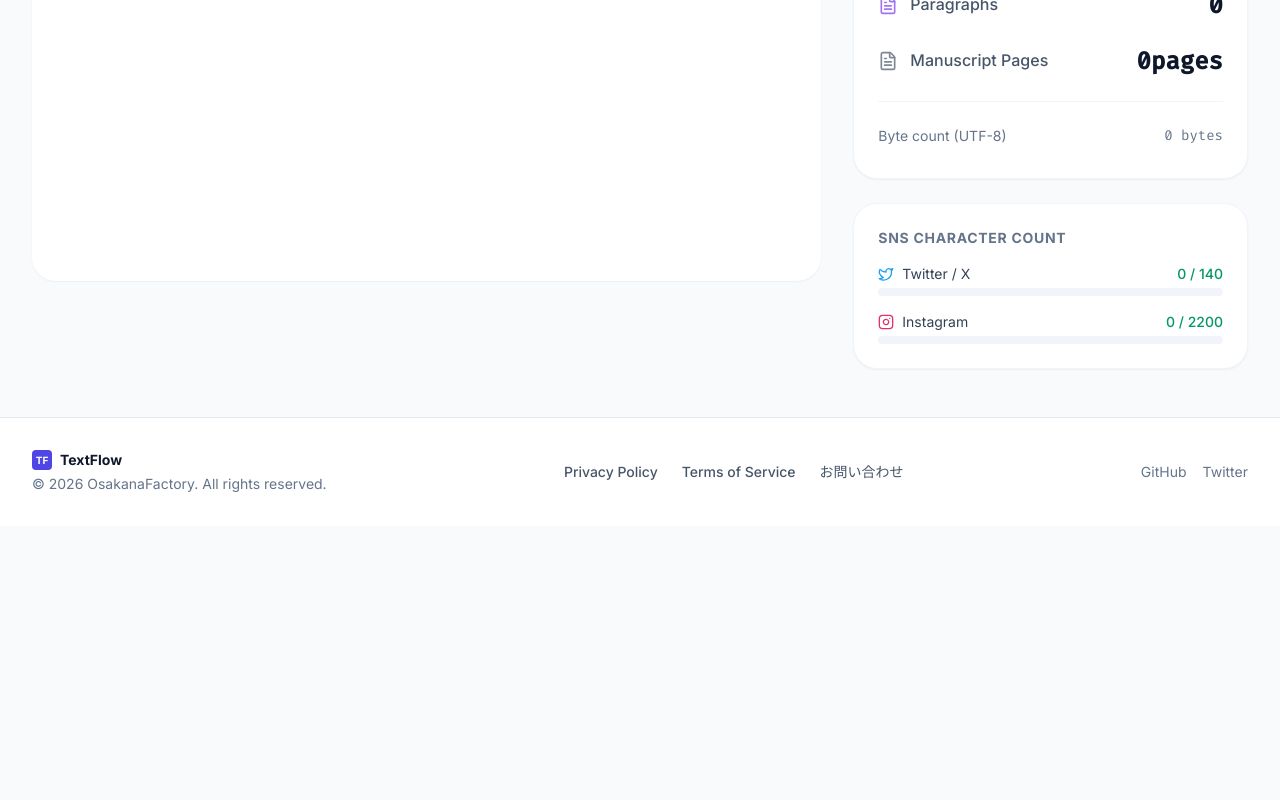
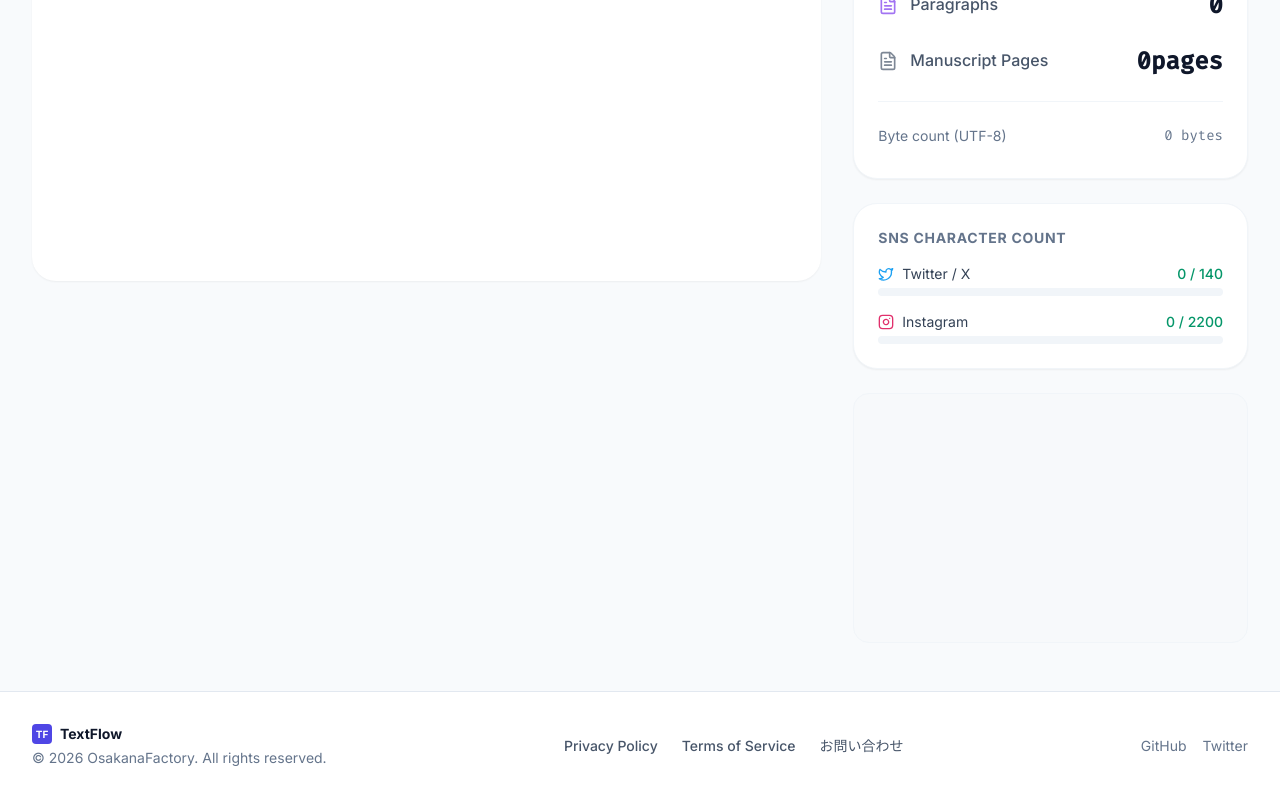
Before and after one commit to OsakanaFactory/TextFlow, a React (Vite) app in the folder frontend/: page /counter in a window 1280 px wide. Shown: the part 386-1186 px from the top of the page. Before the commit the page ends 912 px from the top, so only its background shows below. Built offline with nearby package versions, Linux system fonts and the light colour scheme; no server answers.

Commit message:
Implement AdMax AdBanner and integrate into pages

```diff
--- /dev/null
+++ b/frontend/src/components/common/AdBanner.tsx
@@ -0,0 +1,35 @@
+import React, { useEffect, useRef } from 'react';
+
+interface AdBannerProps {
+  className?: string;
+}
+
+/**
+ * AdBanner Component for Ninja AdMax
+ * This component dynamically loads the ad script provided by the user.
+ */
+const AdBanner: React.FC<AdBannerProps> = ({ className = '' }) => {
+  const adRef = useRef<HTMLDivElement>(null);
+
+  useEffect(() => {
+    // Only load if the ref is available and no script is already present
+    if (adRef.current && adRef.current.childNodes.length === 0) {
+      const script = document.createElement('script');
+      script.src = 'https://adm.shinobi.jp/s/414cb18a2dff9ceb2715e0145ecd71c4';
+      script.async = true;
+      adRef.current.appendChild(script);
+    }
+  }, []);
+
+  return (
+    <div
+      className={`flex justify-center my-8 min-h-[250px] w-full bg-slate-50/50 rounded-xl overflow-hidden border border-slate-100 items-center text-slate-400 text-sm ${className}`}
+    >
+      <div ref={adRef} className="admax-container" />
+      {/* Optional: Placeholder text while loading or if ad is blocked */}
+      <div className="absolute -z-10 opacity-20">Advertisement</div>
+    </div>
+  );
+};
+
+export default AdBanner;
--- a/frontend/src/pages/Counter.tsx
+++ b/frontend/src/pages/Counter.tsx
@@ -4,6 +4,7 @@ import { useCharCount } from '../hooks/useCharCount'
 import { useAuth } from '../contexts/AuthContext'
 import { Copy, Save, Check, Type, AlignLeft, FileText, Hash, Eraser, Twitter, Instagram } from 'lucide-react'
 import api from '../services/api'
+import AdBanner from '../components/common/AdBanner'
 
 export default function Counter() {
   const { t } = useTranslation()
@@ -185,6 +186,9 @@ export default function Counter() {
               </div>
             </div>
           </div>
+
+          {/* Ad Section */}
+          <AdBanner className="mt-6" />
         </div>
       </div>
     </div>
--- a/frontend/src/pages/Diff.tsx
+++ b/frontend/src/pages/Diff.tsx
@@ -2,6 +2,7 @@ import { useState } from 'react'
 import { useTranslation } from 'react-i18next'
 import { useDiff } from '../hooks/useDiff'
 import { FileDiff, Split, Minimize2 } from 'lucide-react'
+import AdBanner from '../components/common/AdBanner'
 
 export default function Diff() {
   const { t } = useTranslation()
@@ -94,6 +95,9 @@ export default function Diff() {
         </div>
       </div>
 
+      {/* Ad Section */}
+      <AdBanner />
+
       {/* Result */}
       <div className="bg-white dark:bg-gray-800 rounded-2xl shadow-sm overflow-hidden border border-gray-100 dark:border-gray-800">
         <div className="px-6 py-4 border-b border-gray-100 dark:border-gray-700 bg-gray-50/50 dark:bg-gray-800/50">
--- a/frontend/src/pages/Home.tsx
+++ b/frontend/src/pages/Home.tsx
@@ -1,6 +1,7 @@
 import { Link } from 'react-router-dom'
 import { useTranslation } from 'react-i18next'
 import { Type, FileDiff, History as HistoryIcon, ArrowRight } from 'lucide-react'
+import AdBanner from '../components/common/AdBanner'
 
 export default function Home() {
   const { t } = useTranslation()
@@ -138,6 +139,10 @@ export default function Home() {
           </div>
         </div>
       </section>
+      {/* Ad Section */}
+      <div className="max-w-4xl mx-auto px-4 pb-12">
+        <AdBanner />
+      </div>
     </div>
   )
 }
```
